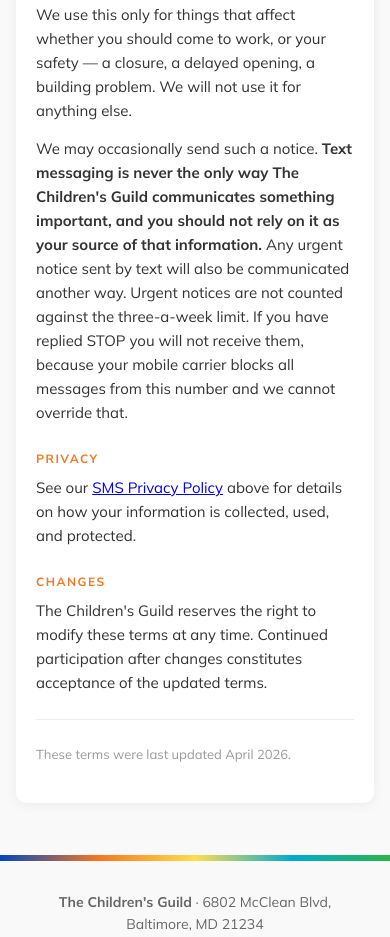
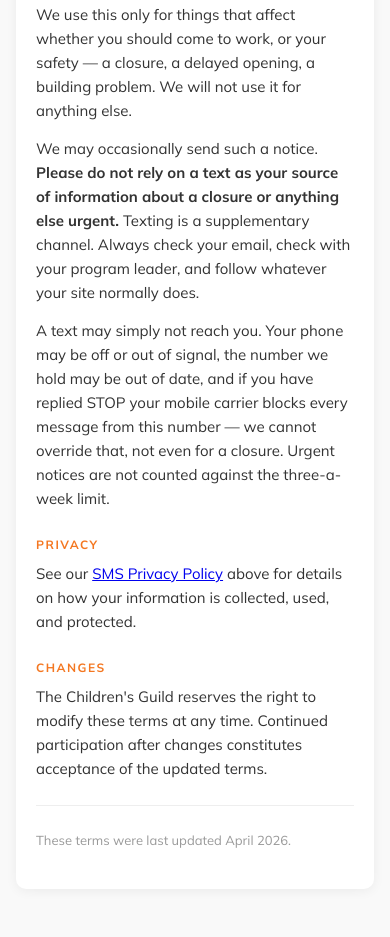
Before and after one commit to thechildrensguild/tcg, a plain HTML site: page sms/index.html in a window 390 px wide. Shown: the part 5045-5982 px from the top of the page. Drawn offline with Linux system fonts and the light colour scheme.

Commit message:
Stop promising the other channel too
Elizabeth: 'Do not promise the other way.'

The page said 'Any urgent notice sent by text will also be communicated another
way.' That is a promise. If a closure is texted and the email does not go out for
any reason, TCG has broken a written commitment on its own consent page - and it
bought nothing, because the point was only to stop people relying on the text.

Reworded to pure advice: do not rely on a text as your source, texting is a
supplementary channel, check your email and your program leader and follow whatever
your site normally does. Then the honest list of why a text may not reach you -
phone off, out of signal, number out of date, or STOP replied, which the carrier
enforces and TCG cannot override even for a closure.

Re-audited every sentence afterwards. Five 'will' statements remain and all are
safe, because they are either carrier facts or NEGATIVE promises:

  we will never send marketing / anything about a child, a family or a client
  we will not use it for anything else
  you will not be signed up if we cannot match your number

A promise to DO something about reach is dangerous - phones, carriers and stale
numbers are outside TCG's control. A promise to REFRAIN is entirely within it, and
those are the promises worth making.

Co-Authored-By: Claude Opus 5 <noreply@anthropic.com>

```diff
--- a/sms/index.html
+++ b/sms/index.html
@@ -346,7 +346,8 @@
 
     <h3>Urgent Notices</h3>
     <p>We use this only for things that affect whether you should come to work, or your safety &mdash; a closure, a delayed opening, a building problem. We will not use it for anything else.</p>
-    <p>We may occasionally send such a notice. <strong>Text messaging is never the only way The Children's Guild communicates something important, and you should not rely on it as your source of that information.</strong> Any urgent notice sent by text will also be communicated another way. Urgent notices are not counted against the three-a-week limit. If you have replied STOP you will not receive them, because your mobile carrier blocks all messages from this number and we cannot override that.</p>
+    <p>We may occasionally send such a notice. <strong>Please do not rely on a text as your source of information about a closure or anything else urgent.</strong> Texting is a supplementary channel. Always check your email, check with your program leader, and follow whatever your site normally does.</p>
+    <p>A text may simply not reach you. Your phone may be off or out of signal, the number we hold may be out of date, and if you have replied STOP your mobile carrier blocks every message from this number &mdash; we cannot override that, not even for a closure. Urgent notices are not counted against the three-a-week limit.</p>
 
     <h3>Privacy</h3>
     <p>See our <a href="#privacy-policy">SMS Privacy Policy</a> above for details on how your information is collected, used, and protected.</p>
```
